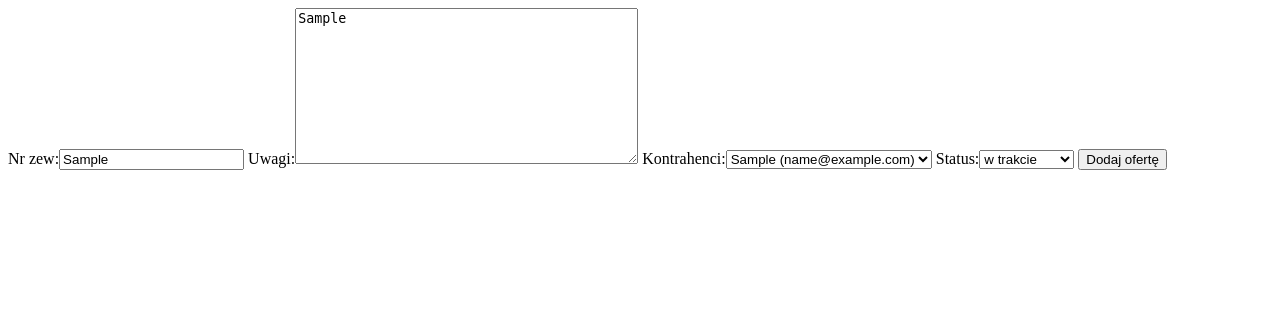
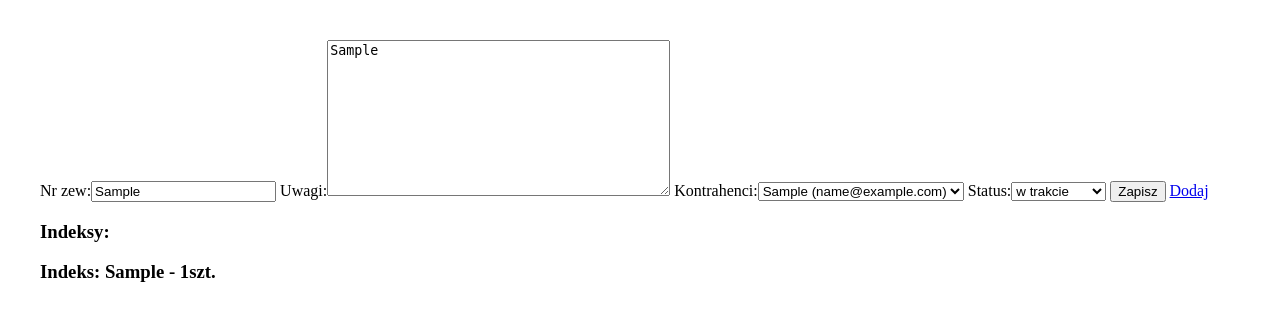
Before and after one commit to kbudzi/DjangoApp, a Django app: page /edytuj_oferte//1/ in a window 1280 px wide. Shown: the top 333 px of the page. Run offline with Django 3.2, Linux system fonts and the light colour scheme; tables that the repository leaves empty hold one stand-in row (values such as "Sample post").

Commit message:
template indeksy itp

```diff
--- a/moje_static/moj.css
+++ b/moje_static/moj.css
@@ -1,3 +1,6 @@
 h2 {
     color:grey;
 }
+body {
+    padding: 2rem;
+}
--- a/offerweb/forms.py
+++ b/offerweb/forms.py
@@ -1,5 +1,5 @@
 from django.forms import ModelForm
-from .models import  Kontrahent, Oferty
+from .models import  Kontrahent, Oferty, Indeksy
 from address.models import AddressField
 
 
@@ -13,3 +13,8 @@ class KontrahentForm(ModelForm):
         model = Kontrahent
         fields = ['Nazwa','ulica','miejscowosc','email','tel',]
         ulica = AddressField()
+
+class IndeksForm(ModelForm):
+    class Meta:
+        model = Indeksy
+        fields = ['indeks','ilosc','czy_mat',"Oferta"]
--- a/offerweb/urls.py
+++ b/offerweb/urls.py
@@ -1,15 +1,18 @@
 
 from django.urls import path
-from offerweb.views import wszystkie_oferty,nowa_oferta, glowna,edytuj_oferte, kontrahent, nowy_kontrahent, edytuj_kontrahent, usun_kontrahenta, usun_oferte
+from offerweb.views import wszystkie_oferty,nowa_oferta, glowna,edytuj_top_oferty,edytuj_oferte, kontrahent, nowy_kontrahent, edytuj_kontrahent, usun_kontrahenta, usun_oferte, nowy_indeks
 
 urlpatterns = [
     path('oferty/', wszystkie_oferty, name="oferty"),
     path('nowa_oferta/', nowa_oferta, name= "nowa_oferta"),
+    path('edytuj_top_oferty//<int:id>/', edytuj_top_oferty, name= "edytuj_top_oferty"),
     path('edytuj_oferte//<int:id>/', edytuj_oferte, name= "edytuj_oferte"),
     path('usun_oferte/<int:id>/', usun_oferte, name="usun_oferte"),
     path('kontrahent/', kontrahent, name= "wszyscy_kontrahenci"),
     path('nowy_kontrahent/', nowy_kontrahent, name ="nowy_kontrahent"),
     path('edytuj_kontrahent/<int:id>/', edytuj_kontrahent, name ="edytuj_kontrahenta"),
     path('usun_kontrahent/<int:id>/', usun_kontrahenta, name="usun_kontrahenta"),
+    path('indeks/', nowy_indeks, name="nowy_indeks"),
+
     path('', glowna),
 ]
--- a/offerweb/views.py
+++ b/offerweb/views.py
@@ -2,7 +2,7 @@ from django.shortcuts import render, get_object_or_404, redirect
 from django.http import HttpResponse
 from django.contrib.auth.decorators import login_required
 from .models import Kontrahent , Oferty, Indeksy
-from .forms import KontrahentForm, OfertaForm
+from .forms import KontrahentForm, OfertaForm, IndeksForm
 
 
 def glowna(request):
@@ -22,13 +22,26 @@ def nowa_oferta(request):
         return redirect(wszystkie_oferty)
     return render(request, 'nowa_oferta.html',{'oferta_form': oferta_form})
 
-def edytuj_oferte(request, id):
+def edytuj_top_oferty(request, id):
     oferty = get_object_or_404(Oferty, pk=id)
     oferta_form =OfertaForm(request.POST or None, instance=oferty)
+    indeksy = Indeksy.objects.filter(Oferta=oferty)
+
     if oferta_form.is_valid():
         oferta_form.save()
         return redirect(wszystkie_oferty)
-    return render(request, 'edytuj_oferte.html',{'oferta_form': oferta_form})
+    return render(request, 'edytuj_oferte.html',{'oferta_form': oferta_form, 'indeksy':indeksy })
+
+def edytuj_oferte(request, id):
+    oferty = get_object_or_404(Oferty, pk=id)
+    oferta_form =OfertaForm(request.GET or None, instance=oferty)
+    indeksy = Indeksy.objects.filter(Oferta=oferty)
+
+    if oferta_form.is_valid():
+        oferta_form.save()
+        return redirect(wszystkie_oferty)
+    return render(request, 'edytuj_oferte.html',{'oferta_form': oferta_form, 'indeksy':indeksy})
+
 
 def usun_oferte(request, id):
     oferty = get_object_or_404(Oferty, pk=id)
@@ -64,6 +77,11 @@ def usun_kontrahenta(request, id):
 
     return render(request, 'usun_kontrahenta.html',{'kontrahenci': kontrahenci})
 
-def indeksy (request):
-    indeksy = Indeksy.objects.all()
-    return render(request, 'edytuj_oferte.html',{"indeksy":indeksy})
+def nowy_indeks(request):
+
+    indeksy_form =IndeksForm(request.POST or None)
+    if indeksy_form.is_valid():
+        indeksy_form.save()
+
+        return redirect(request.META.get('HTTP_REFERER'))
+    return render(request, 'nowy_indeks.html',{'indeksy_form': indeksy_form})
--- a/templates/edytuj_oferte.html
+++ b/templates/edytuj_oferte.html
@@ -12,14 +12,19 @@
         {% csrf_token %}
         {{ oferta_form }}
 
-        <button type="submit">Dodaj ofertę</button>
+        <button type="submit">Zapisz</button>
+        <a href="{% url 'nowy_indeks' %}">Dodaj</a>
+    </form>
+    <h3>Indeksy:</h3>
+    {% for indeks in indeksy %}
+        <h3></h3>
+        <h3>Indeks: {{indeks.indeks}} - {{indeks.ilosc}}szt.</h3>
 
-        {% for indeks in indeksy %}
-            <h2>{{indeks.indeks}}</h2>
-            <p>{{indeks.ilosc}}</p>
-        {% endfor %}
 
-    </form>
+
+    {% endfor %}
+
+
 
 </body>
 </html>
--- a/templates/oferty.html
+++ b/templates/oferty.html
@@ -12,7 +12,8 @@
         <h2>{{oferta.Uwagi}}</h2>
         <p>{{oferta.nr_zew}}</p>
         <p>{{oferta.status}}</p>
-        <a href="{% url 'edytuj_oferte' oferta.id %}">Edytuj</a>
+        <a href="{% url 'edytuj_top_oferty' oferta.id %}">Edytuj nagłówek</a>
+        <a href="{% url 'edytuj_oferte' oferta.id %}">Edytuj ofertę</a>
         <a href="{% url 'usun_oferte' oferta.id %}">Usuń</a>
     {% endfor %}
 </body>
```
Also changed, not shown: templates/glowny.html (added, +13 -0 lines), templates/kontrahent.html (+7 -12 lines), templates/nowy_indeks.html (added, +11 -0 lines).
